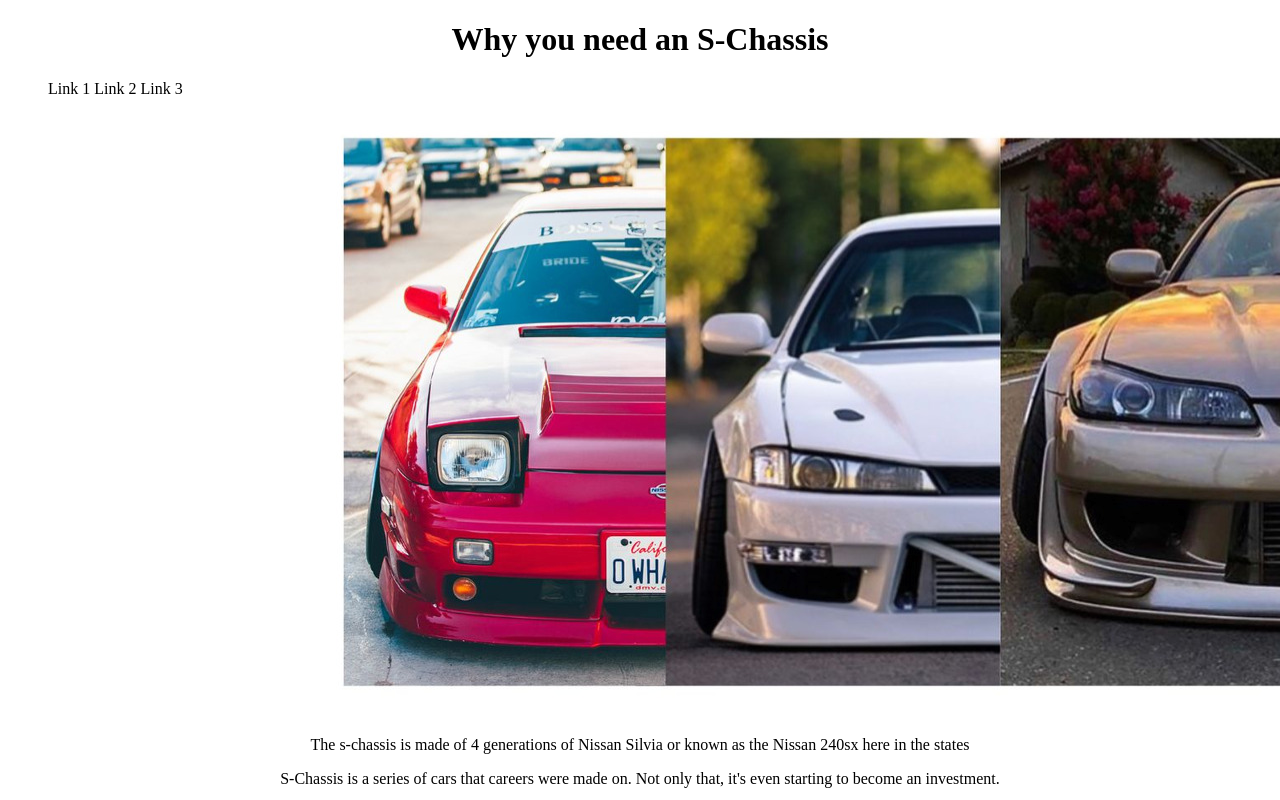
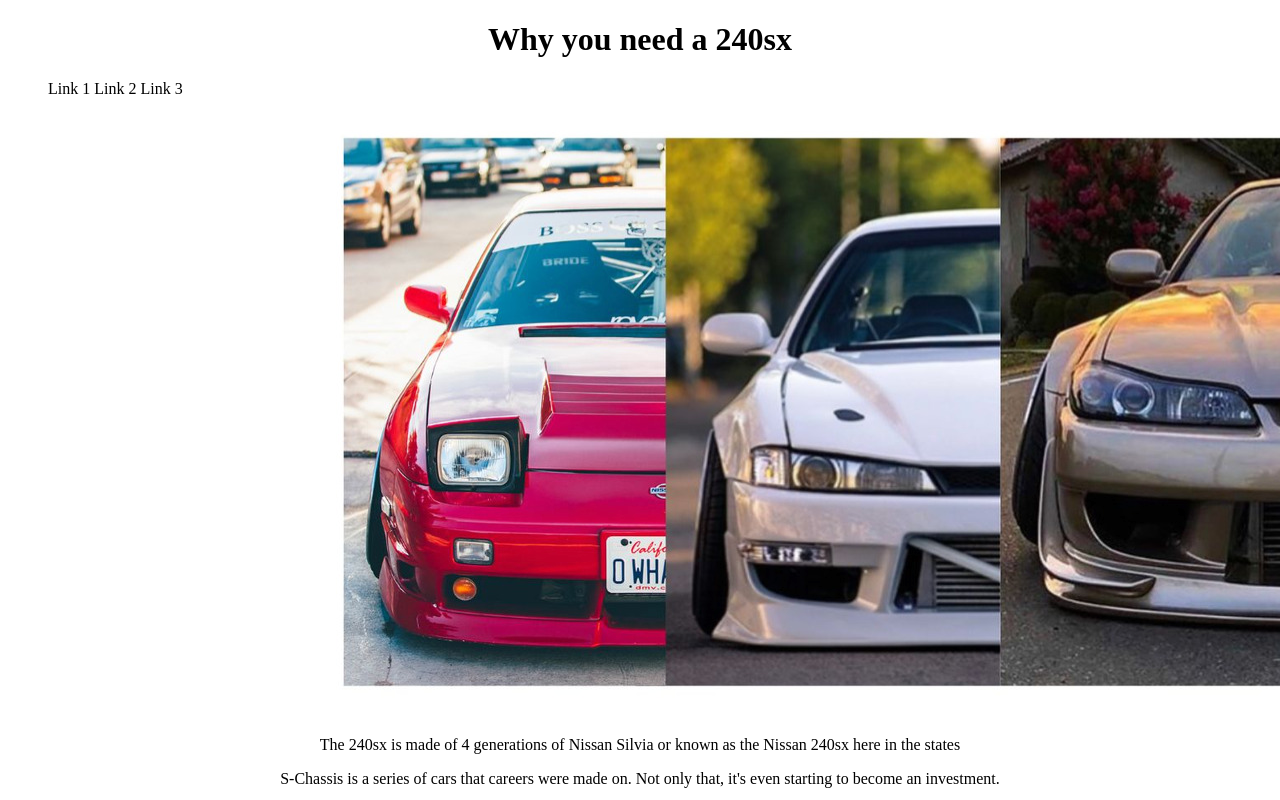
Before and after one commit to Bryan-Abreu/hello-world, a plain HTML site: page index.html in a window 1280 px wide. Shown: the top 800 px of the page. Drawn offline with Linux system fonts and the light colour scheme.

Commit message:
edited title

```diff
--- a/index.html
+++ b/index.html
@@ -8,7 +8,7 @@
 
     <header>
 
-            <center><h1>Why you need an S-Chassis</h1></center>
+            <center><h1>Why you need a 240sx</h1></center>
         <nav>
            <ul>
               <ls><a href="./Nopartner.html"></a>Link 1</ls>
@@ -20,7 +20,7 @@
     <frame>
 <center> <img src="s-chassis.png" alt"Picture of an s-chassis"/> </center>
 <center>
-    <p>The s-chassis is made of 4 generations of Nissan Silvia or known as the Nissan 240sx here in the states</p>
+    <p>The 240sx is made of 4 generations of Nissan Silvia or known as the Nissan 240sx here in the states</p>
     <p>S-Chassis is a series of cars that careers were made on. Not only that, it's even starting to become an investment.</p>
     <p>Just a few years ago, I bought a clean 1989 Nissan 240sx for about $350, now it's nearly impossible to find one for</p>
     <p>less than 5 thousand and that's for one that needs a lot of TLC. For one in great condition and depending on what motor it has </p>
```
